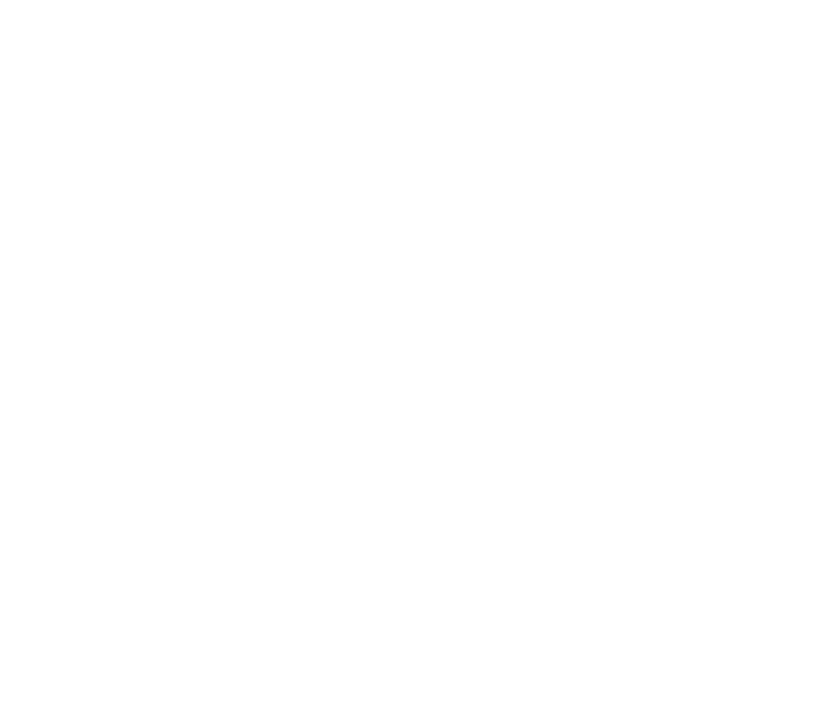
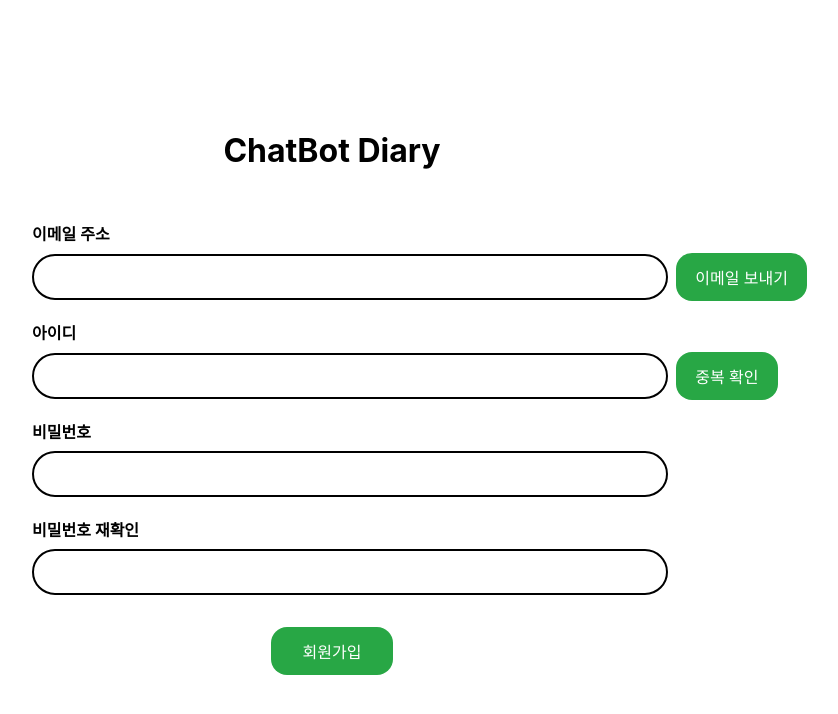
Before and after one commit to daeun1022/ewhafallcapston, a React (Create React App) app in the folder FrontEnd_Chat/frontend/: page /signup in a window 1280 px wide. Before the commit this address had no page. Shown: the top 714 px of the page, without its empty margins (308-1146 px from the left). Built offline with nearby package versions, Linux system fonts and the light colour scheme.

Commit message:
회원가입 페이지

```diff
--- a/FrontEnd_Chat/frontend/src/App.js
+++ b/FrontEnd_Chat/frontend/src/App.js
@@ -7,6 +7,7 @@
 import DiaryPage from "./Diary";
 import CalendarPage from "./Calendar";
 import LoginPage from "./Login";
+import SignupPage from "./Signup";
 
 const moodIcons = {
   happy: <Smile className="icon" />,
@@ -223,6 +224,7 @@
         <Route path="/diary" element={<DiaryPage />} />
         <Route path="/calendar" element={<CalendarPage />} />
         <Route path="/login" element={<LoginPage />} />
+        <Route path="/signup" element={<SignupPage />} />
       </Routes>
     </BrowserRouter>
   );
--- /dev/null
+++ b/FrontEnd_Chat/frontend/src/Signup.css
@@ -0,0 +1,92 @@
+.signup-container {
+    display: flex;
+    justify-content: center;
+    align-items: center;
+    height: 100vh;
+  }
+
+  .signup-form {
+    display: flex;
+    flex-direction: column;
+    width: 600px;
+    max-width: 90%;
+    margin-bottom: 2vh;
+  }
+
+  .signup-title {
+    font-size: 2rem;
+    font-weight: bold;
+    text-align: center;
+    margin-bottom: 2rem;
+  }
+
+  .signup-form label {
+    font-size: 1rem;
+    font-weight: 600;
+    margin-bottom: 0.5rem;
+    margin-top: 1.2rem;
+  }
+
+  /* ✅ 텍스트 입력창 + 버튼을 한 줄에 유지하고 input 너비는 고정 */
+  .input-wrapper {
+    display: flex;
+    align-items: center;
+    justify-content: flex-start;
+    gap: 0.5rem;
+  }
+
+  .signup-input {
+    width: 100%;
+    max-width: 100%;
+    flex-shrink: 0;
+    padding: 0.75rem 1rem;
+    font-size: 1rem;
+    border: 2px solid black;
+    border-radius: 2rem;
+    outline: none;
+    transition: border-color 0.2s, border-width 0.2s;
+  }
+
+  .signup-input:focus {
+    border-color: green;
+    border-width: 3px;
+  }
+
+  .side-button {
+    white-space: nowrap;
+    padding: 0.75rem 1.2rem;
+    font-size: 1rem;
+    border: none;
+    border-radius: 1rem;
+    background-color: #28a745;
+    color: white;
+    cursor: pointer;
+    transition: background-color 0.3s ease;
+    flex-shrink: 0; /* ✅ 버튼 크기로 줄어들지 않게 */
+  }
+
+  .side-button:hover {
+    background-color: #1e7e34;
+  }
+
+  .signup-submit {
+    margin: 2rem auto 0;
+    padding: 0.75rem 2rem;
+    background-color: #28a745;
+    color: white;
+    font-size: 1rem;
+    border: none;
+    border-radius: 1rem;
+    cursor: pointer;
+    transition: background-color 0.3s ease;
+  }
+
+  .signup-submit:hover {
+    background-color: #1e7e34;
+  }
+
+  .error-message {
+    color: red;
+    font-size: 0.875rem;
+    margin-top: 0.25rem;
+  }
--- /dev/null
+++ b/FrontEnd_Chat/frontend/src/Signup.js
@@ -0,0 +1,96 @@
+import React, { useState } from "react";
+import "./Signup.css";
+
+export default function SignupPage() {
+  const [email, setEmail] = useState("");
+  const [id, setId] = useState("");
+  const [password, setPassword] = useState("");
+  const [confirmPassword, setConfirmPassword] = useState("");
+  const [emailError, setEmailError] = useState("");
+  const [passwordError, setPasswordError] = useState("");
+
+  const handleEmailChange = (e) => {
+    const value = e.target.value;
+    setEmail(value);
+
+    if (value === "") {
+      setEmailError("");
+    } else if (!value.includes("@")) {
+      setEmailError("올바르지 않은 이메일 주소입니다.");
+    } else {
+      setEmailError("");
+    }
+  };
+
+  const handleConfirmPasswordChange = (e) => {
+    const value = e.target.value;
+    setConfirmPassword(value);
+
+    if (password && value !== password) {
+      setPasswordError("비밀번호가 다릅니다. 다시 한번 확인해주세요.");
+    } else {
+      setPasswordError("");
+    }
+  };
+
+  return (
+    <div className="signup-container">
+      <form className="signup-form">
+        <h1 className="signup-title">ChatBot Diary</h1>
+
+        {/* 이메일 */}
+        <label>이메일 주소</label>
+        <div className="input-wrapper">
+          <input
+            type="email"
+            className="signup-input"
+            value={email}
+            onChange={handleEmailChange}
+          />
+          <button type="button" className="side-button">이메일 보내기</button>
+        </div>
+        {emailError && <div className="error-message">{emailError}</div>}
+
+        {/* 아이디 */}
+        <label>아이디</label>
+        <div className="input-wrapper">
+          <input
+            type="text"
+            className="signup-input"
+            value={id}
+            onChange={(e) => setId(e.target.value)}
+          />
+          <button type="button" className="side-button">중복 확인</button>
+        </div>
+
+        {/* 비밀번호 */}
+        <label>비밀번호</label>
+        <input
+          type="password"
+          className="signup-input"
+          value={password}
+          onChange={(e) => {
+            setPassword(e.target.value);
+            if (confirmPassword && confirmPassword !== e.target.value) {
+              setPasswordError("비밀번호가 다릅니다. 다시 한번 확인해주세요.");
+            } else {
+              setPasswordError("");
+            }
+          }}
+        />
+
+        {/* 비밀번호 재확인 */}
+        <label>비밀번호 재확인</label>
+        <input
+          type="password"
+          className="signup-input"
+          value={confirmPassword}
+          onChange={handleConfirmPasswordChange}
+        />
+        {passwordError && <div className="error-message">{passwordError}</div>}
+
+        <button type="submit" className="signup-submit">회원가입</button>
+      </form>
+    </div>
+  );
+}
```
